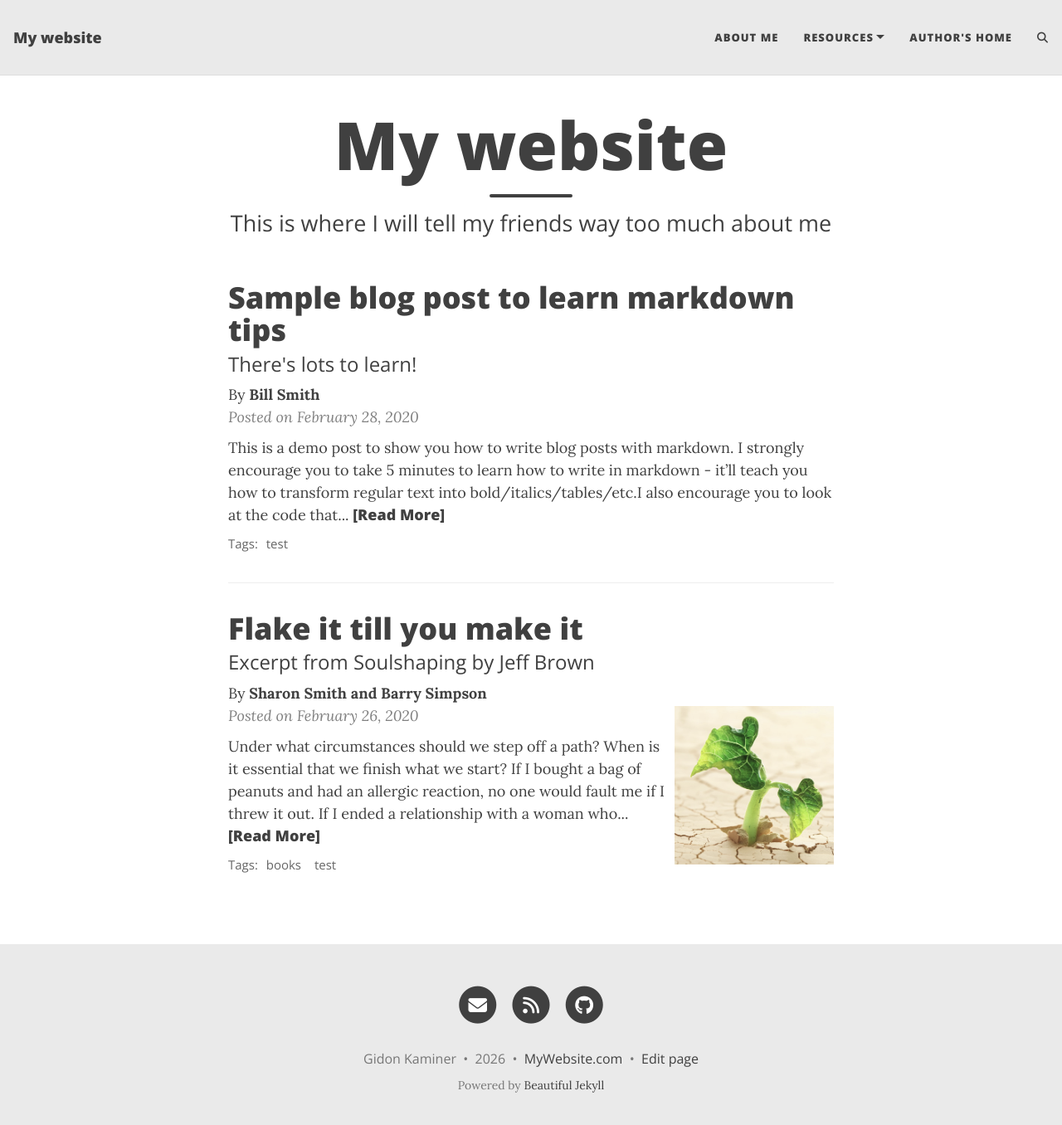
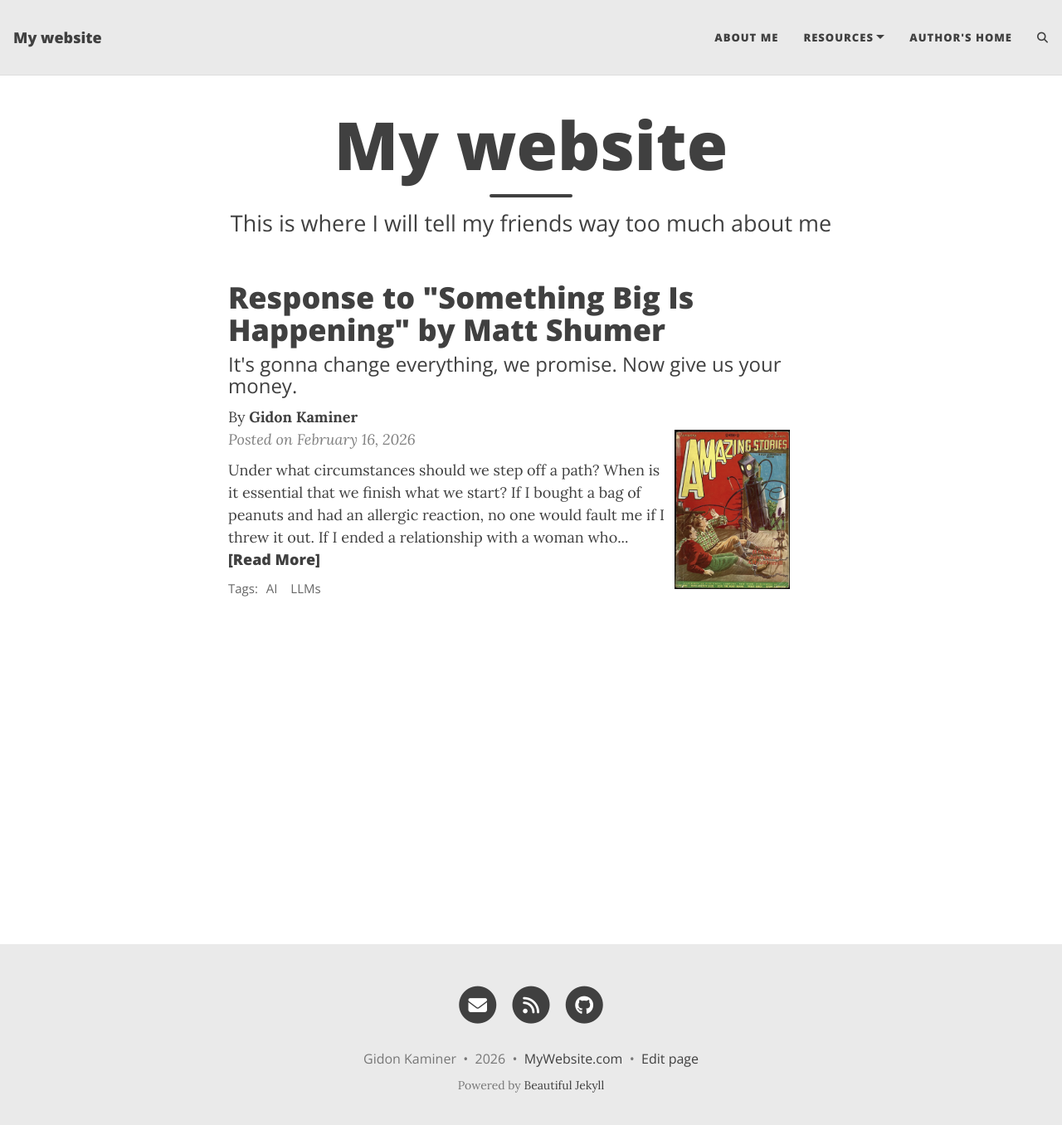
Before and after one commit to fidodogstoevsky/fidodogstoevsky.github.io, a Jekyll site: the page built from index.html, in a window 1280 px wide and 1369 px high. Shown: the top 1356 px of the window at 83% size. Built offline with Jekyll 4.4.1, drawn with Linux system fonts in a browser that asks for light colours; the list of posts is cut into pages by our own code; comment, search, counter and statistics services are not loaded.

Commit message:
tried changing article

````diff
--- a/_posts/2020-02-28-sample-markdown.md
+++ /dev/null
@@ -1,100 +0,0 @@
----
-layout: post
-title: Sample blog post to learn markdown tips
-subtitle: There's lots to learn!
-gh-repo: daattali/beautiful-jekyll
-gh-badge: [star, fork, follow]
-tags: [test]
-comments: true
-mathjax: true
-author: Bill Smith
----
-
-{: .box-success}
-This is a demo post to show you how to write blog posts with markdown.  I strongly encourage you to [take 5 minutes to learn how to write in markdown](https://markdowntutorial.com/) - it'll teach you how to transform regular text into bold/italics/tables/etc.<br/>I also encourage you to look at the [code that created this post](https://raw.githubusercontent.com/daattali/beautiful-jekyll/master/_posts/2020-02-28-sample-markdown.md) to learn some more advanced tips about using markdown in Beautiful Jekyll.
-
-**Here is some bold text**
-
-## Here is a secondary heading
-
-[This is a link to a different site](https://deanattali.com/) and [this is a link to a section inside this page](#local-urls).
-
-Here's a table:
-
-| Number | Next number | Previous number |
-| :------ |:--- | :--- |
-| Five | Six | Four |
-| Ten | Eleven | Nine |
-| Seven | Eight | Six |
-| Two | Three | One |
-
-You can use [MathJax](https://www.mathjax.org/) to write LaTeX expressions. For example:
-When \\(a \ne 0\\), there are two solutions to \\(ax^2 + bx + c = 0\\) and they are $$x = {-b \pm \sqrt{b^2-4ac} \over 2a}.$$
-
-How about a yummy crepe?
-
-![Crepe](https://beautifuljekyll.com/assets/img/crepe.jpg)
-
-It can also be centered!
-
-![Crepe](https://beautifuljekyll.com/assets/img/crepe.jpg){: .mx-auto.d-block :}
-
-Here's a code chunk:
-
-~~~
-var foo = function(x) {
-  return(x + 5);
-}
-foo(3)
-~~~
-
-And here is the same code with syntax highlighting:
-
-```javascript
-var foo = function(x) {
-  return(x + 5);
-}
-foo(3)
-```
-
-And here is the same code yet again but with line numbers:
-
-{% highlight javascript linenos %}
-var foo = function(x) {
-  return(x + 5);
-}
-foo(3)
-{% endhighlight %}
-
-## Boxes
-You can add notification, warning and error boxes like this:
-
-### Notification
-
-{: .box-note}
-**Note:** This is a notification box.
-
-### Warning
-
-{: .box-warning}
-**Warning:** This is a warning box.
-
-### Error
-
-{: .box-error}
-**Error:** This is an error box.
-
-## Local URLs in project sites {#local-urls}
-
-When hosting a *project site* on GitHub Pages (for example, `https://USERNAME.github.io/MyProject`), URLs that begin with `/` and refer to local files may not work correctly due to how the root URL (`/`) is interpreted by GitHub Pages. You can read more about it [in the FAQ](https://beautifuljekyll.com/faq/#links-in-project-page). To demonstrate the issue, the following local image will be broken **if your site is a project site:**
-
-![Crepe](/assets/img/crepe.jpg)
-
-If the above image is broken, then you'll need to follow the instructions [in the FAQ](https://beautifuljekyll.com/faq/#links-in-project-page). Here is proof that it can be fixed:
-
-![Crepe]({{ '/assets/img/crepe.jpg' | relative_url }})
-
-<details markdown="1">
-<summary>Click here!</summary>
-Here you can see an **expandable** section
-</details>
--- a/_posts/2020-02-26-flake-it-till-you-make-it.md
+++ b/_posts/2026-02-16-mattshumer.md
@@ -1,12 +1,12 @@
 ---
 layout: post
-title: Flake it till you make it
-subtitle: Excerpt from Soulshaping by Jeff Brown
-cover-img: /assets/img/path.jpg
-thumbnail-img: /assets/img/thumb.png
-share-img: /assets/img/path.jpg
-tags: [books, test]
-author: Sharon Smith and Barry Simpson
+title: Response to "Something Big Is Happening" by Matt Shumer
+subtitle: It's gonna change everything, we promise. Now give us your money.
+cover-img: /assets/img/amazingstories.jpg
+thumbnail-img: /assets/img/amz.jpg
+share-img: /assets/img/amazingstories.jpg
+tags: [AI, LLMs]
+author: Gidon Kaminer
 ---
 
 Under what circumstances should we step off a path? When is it essential that we finish what we start? If I bought a bag of peanuts and had an allergic reaction, no one would fault me if I threw it out. If I ended a relationship with a woman who hit me, no one would say that I had a commitment problem. But if I walk away from a seemingly secure route because my soul has other ideas, I am a flake?
````
Also changed, not shown: assets/img/amazingstories.jpg (added), assets/img/amz.jpg (added).
